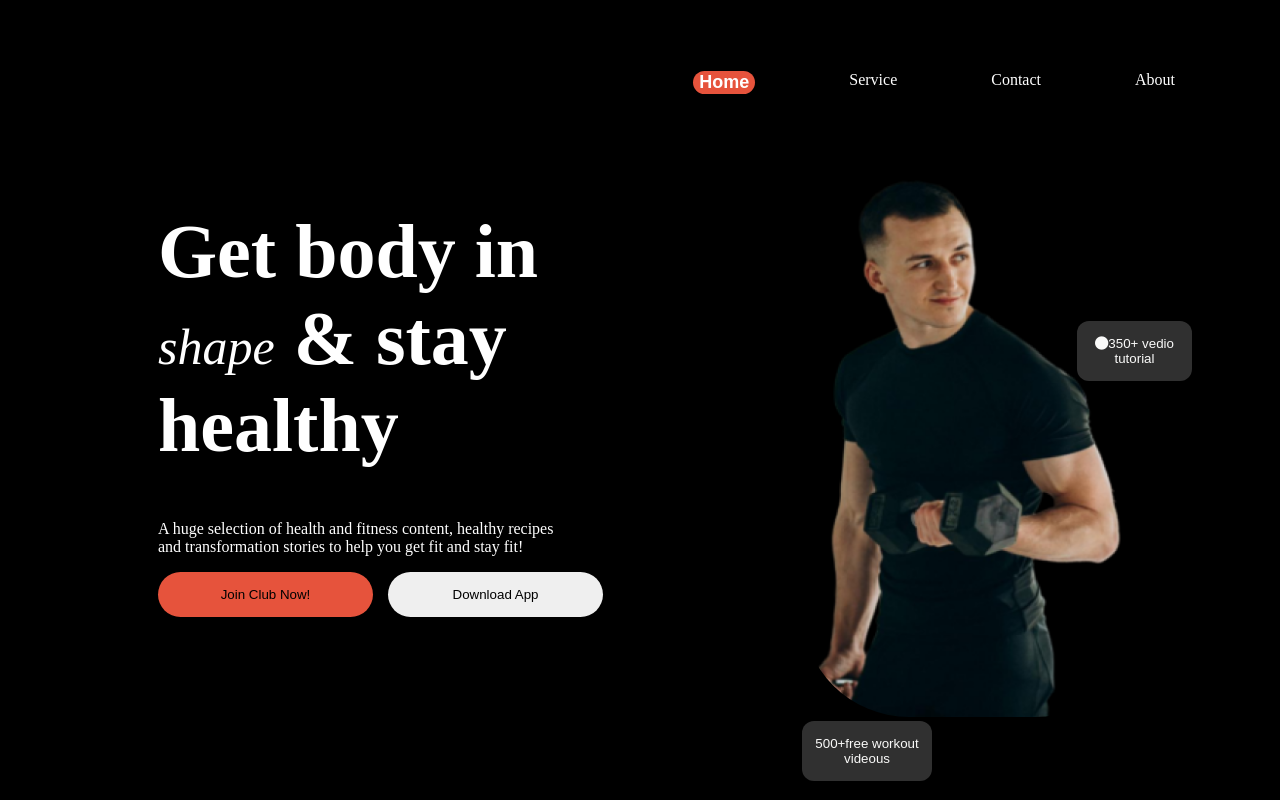
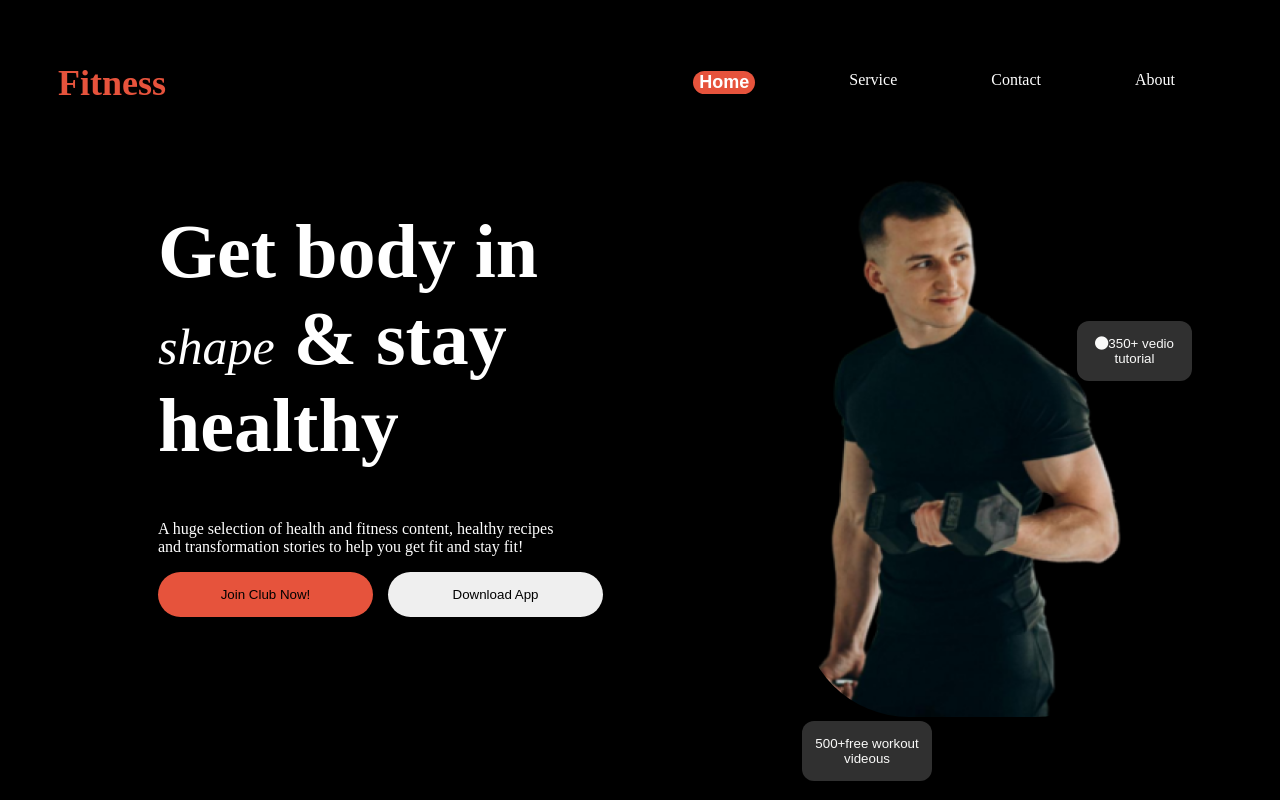
Before and after one commit to Bangladeshi-Programmer/asss, a plain HTML site: page index.html in a window 1280 px wide. Shown: the top 800 px of the page. Drawn offline with Linux system fonts and the light colour scheme.

```diff
--- a/index.html
+++ b/index.html
@@ -11,7 +11,7 @@
 <body class="background-color">
    <header>
     <nav>
-       <h2>Fitness</h2>
+       <h2 class="nav-title">Fitness</h2>
 <ul>
     <li><a href=""><button class="button-style">Home</button></a></li>
     <li><a class="nav-color" href="">Service</a></li>
```
